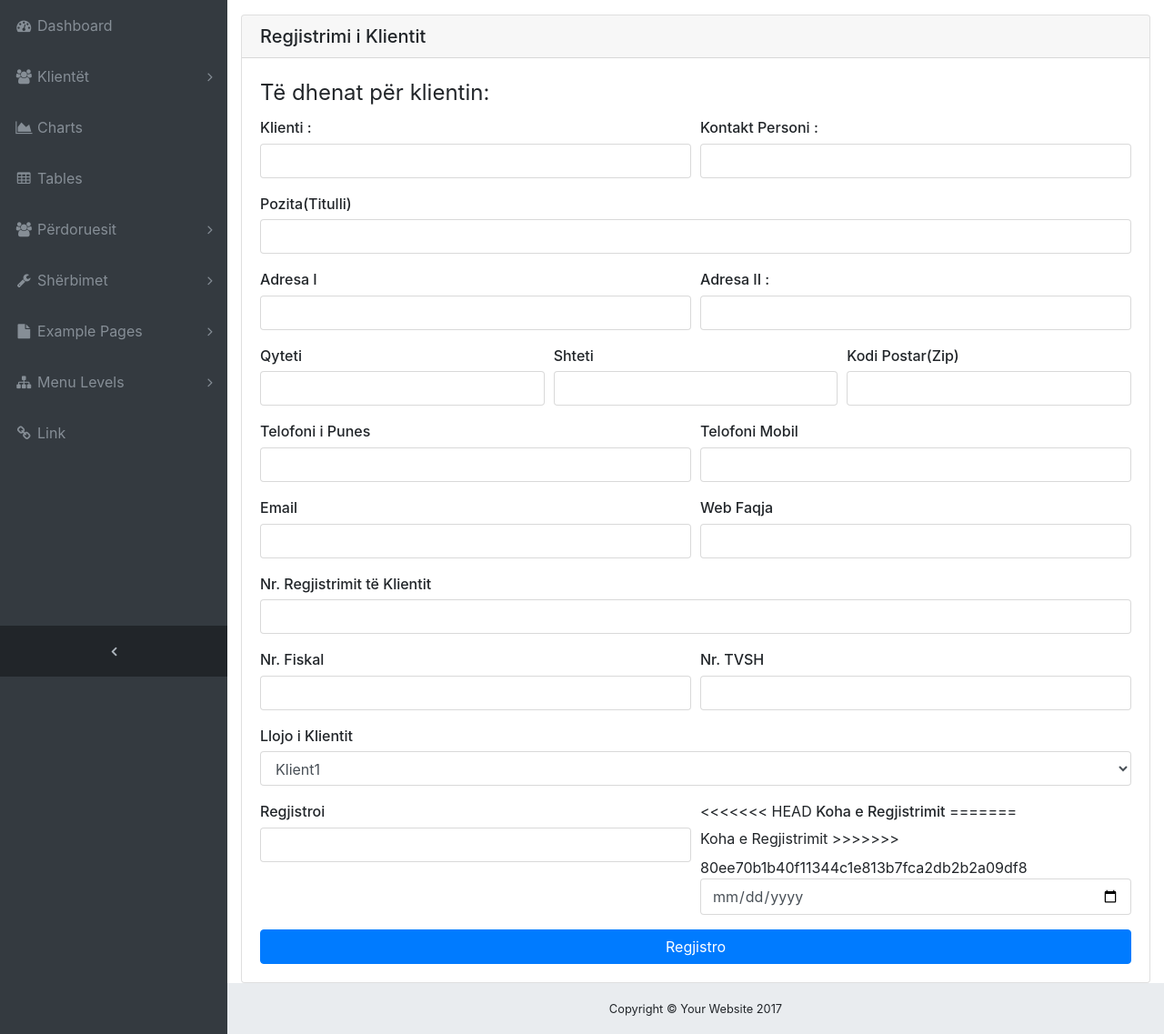
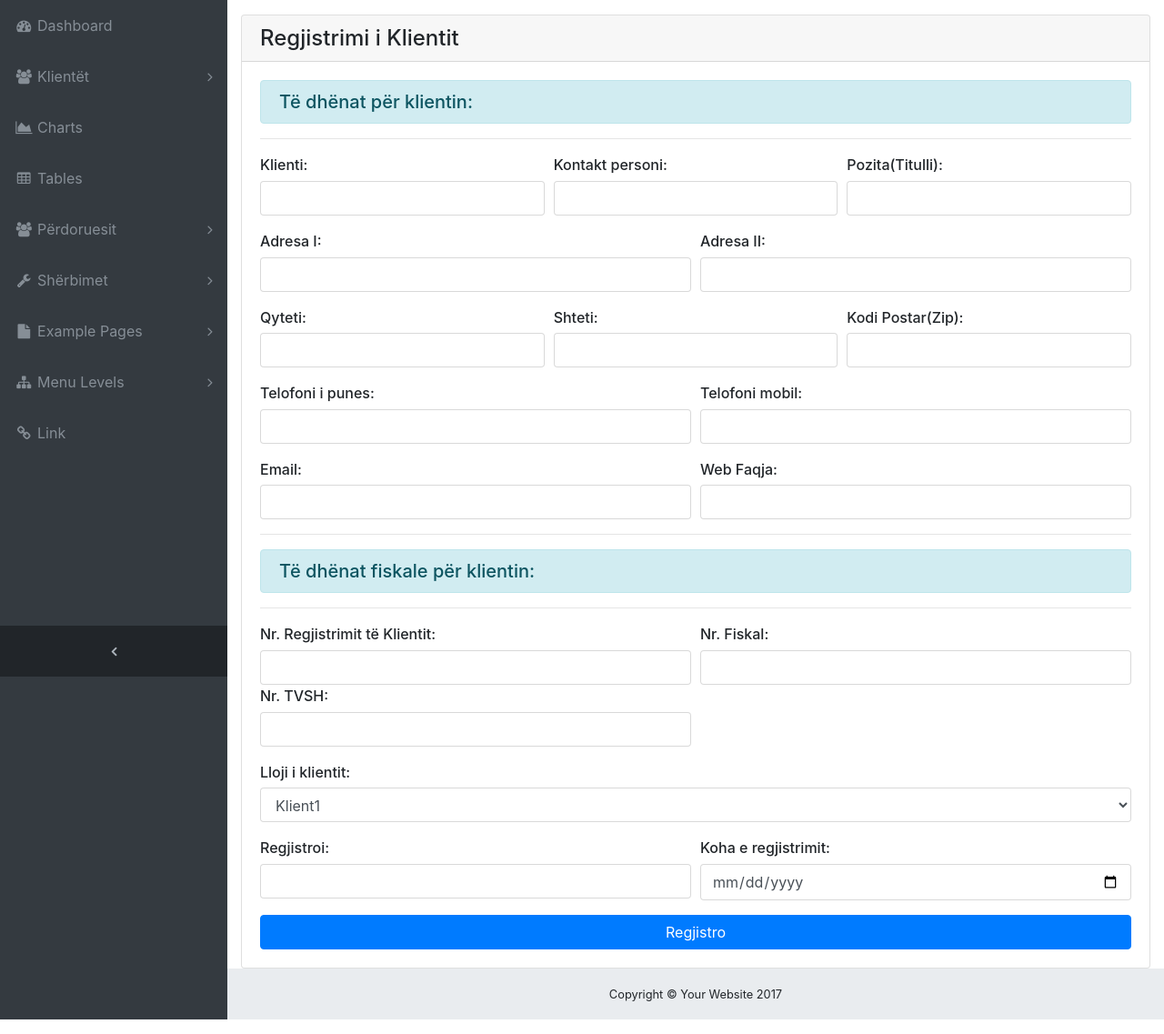
Before and after one commit to burimavdiu/minifinance, a PHP site: page /admin/clients.php?source=add_client in a window 1280 px wide. Shown: the part 56-1193 px from the top of the page at 91% size. Run offline with PHP 8.4, Linux system fonts and the light colour scheme.

Commit message:
modifikimi i fores se sherbimeve

```diff
--- a/admin/css/sb-admin.css
+++ b/admin/css/sb-admin.css
@@ -55,6 +55,8 @@ body.fixed-nav {
 .teksti {
 	 font-weight: bold;
 }
+
+
 #mainNav .navbar-collapse {
   overflow: auto;
   max-height: 75vh; }
--- a/admin/includes/add_client.php
+++ b/admin/includes/add_client.php
@@ -12,35 +12,36 @@
   ?>
     <div class="card  mx-auto mt-30">
 
-      <div class="card-header h5">Regjistrimi i Klientit</div>
+      <div class="card-header h4">Regjistrimi i Klientit</div>
       <div class="card-body">
         <form method="post">
-			 <fieldset>
-				<legend>Të dhenat për klientin:</legend>
+			<h5 class="alert alert-info">Të dhënat për klientin:</h5>
+			<hr>
 		  <div class="form-group">
             <div class="form-row">
-              <div class="col-md-6">
-                <label class="h6" for="client">Klienti : </label>
+              <div class="col-md-4">
+                <label class="h6" for="client">Klienti: </label>
                 <input name="client" class="form-control" id="client" type="text" aria-describedby="clientHelp">
               </div>
-              <div class="col-md-6">
-                <label class="h6" for="contactPerson">Kontakt Personi  : </label>
+              <div class="col-md-4">
+                <label class="h6" for="contactPerson">Kontakt personi: </label>
                 <input name="contactPerson" class="form-control" id="contactPerson" type="text" aria-describedby="contactPersonHelp">
+              </div>
+			   <div class="col-md-4">
+                <label class="h6" for="position">Pozita(Titulli): </label>
+                <input name="position" class="form-control" id="position" type="text" aria-describedby="positionHelp">
               </div>
             </div>
           </div>
-            <div class="form-group">
-            <label class="h6" for="position">Pozita(Titulli)</label>
-              <input name="position" class="form-control" id="position" type="text" aria-describedby="positionHelp">
-          </div>
+
           <div class="form-group">
             <div class="form-row">
               <div class="col-md-6">
-                <label class="h6" for="firstAddress">Adresa I </label>
+                <label class="h6" for="firstAddress">Adresa I:</label>
                 <input name="firstAddress" class="form-control" id="firstAddress" type="text" aria-describedby="firstAddressHelp">
               </div>
               <div class="col-md-6">
-                <label class="h6" for="secondAddress">Adresa II  : </label>
+                <label class="h6" for="secondAddress">Adresa II: </label>
                 <input name="secondAddress" class="form-control" id="secondAddress" type="text" aria-describedby="secondAddressHelp">
               </div>
             </div>
@@ -48,15 +49,15 @@
             <div class="form-group">
                 <div class="form-row">
               <div class="col-md-4">
-                <label class="h6" for="city">Qyteti</label>
+                <label class="h6" for="city">Qyteti:</label>
                 <input name="city" class="form-control" id="city" type="text" aria-describedby="cityHelp">
               </div>
               <div class="col-md-4">
-                <label class="h6" for="state">Shteti</label>
+                <label class="h6" for="state">Shteti:</label>
                 <input name="state" class="form-control" id="state" type="text" aria-describedby="stateHelp">
               </div>
                 <div class="col-md-4">
-                    <label class="h6" for="zip">Kodi Postar(Zip)</label>
+                    <label class="h6" for="zip">Kodi Postar(Zip):</label>
                     <input name="zip" class="form-control" id="lzip" type="text" aria-describedby="zipHelp">
               </div>
             </div>
@@ -64,11 +65,11 @@
         <div class="form-group">
             <div class="form-row">
               <div class="col-md-6">
-                <label class="h6" for="phone">Telofoni i Punes</label>
+                <label class="h6" for="phone">Telofoni i punes:</label>
                 <input name="phone" class="form-control" id="phone" type="phone">
               </div>
               <div class="col-md-6">
-                <label class="h6" for="mobPhone">Telofoni Mobil</label>
+                <label class="h6" for="mobPhone">Telofoni mobil:</label>
                 <input name="mobPhone" class="form-control" id="mobPhone" type="text">
               </div>
             </div>
@@ -76,35 +77,38 @@
              <div class="form-group">
                 <div class="form-row">
               <div class="col-md-6">
-                <label class="h6" for="email">Email</label>
+                <label class="h6" for="email">Email:</label>
                 <input name="email" class="form-control" id="email" type="email">
               </div>
               <div class="col-md-6">
-                <label class="h6" for="web">Web Faqja</label>
+                <label class="h6" for="web">Web Faqja:</label>
                 <input name="web" class="form-control" id="web" type="web">
               </div>
             </div>
             </div>
-			</fieldset>
-		  <div class="form-group">
-            <label class="h6" for="clientRegistrationNo">Nr. Regjistrimit të Klientit</label>
-            <input name="clientRegistrationNo" class="form-control" id="clientRegistrationNo" type="text" aria-describedby="telefoniHelp" >
-          </div>
+			<hr>
+			<h5 class="alert alert-info" >Të dhënat fiskale për klientin:</h5>
+			<hr>
 
           <div class="form-group">
-                <div class="form-row">
+               <div class="form-row">
+				 <div class="col-md-6">
+              <label class="h6" for="clientRegistrationNo">Nr. Regjistrimit të Klientit:</label>
+            <input name="clientRegistrationNo" class="form-control" id="clientRegistrationNo" type="text" aria-describedby="telefoniHelp" >
+              </div>
               <div class="col-md-6">
-                <label class="h6" for="fiscalNo">Nr. Fiskal</label>
+                <label class="h6" for="fiscalNo">Nr. Fiskal:</label>
                 <input name="fiscalNo" class="form-control" id="fiscalNo" type="text">
               </div>
               <div class="col-md-6">
-                <label class="h6" for="vatNo">Nr. TVSH</label>
+                <label class="h6" for="vatNo">Nr. TVSH:</label>
                 <input name="vatNo" class="form-control" id="vatNo" type="text">
               </div>
+
             </div>
             </div>
             <div class="form-group">
-            <label class="h6" for="clientType">Llojo i Klientit</label>
+            <label class="h6" for="clientType">Lloji i klientit:</label>
                 <select name="clientType" class="form-control"  id="clientType">
                     <option>Klient1</option>
                 </select>
@@ -112,15 +116,11 @@
           <div class="form-group">
             <div class="form-row">
               <div class="col-md-6">
-                <label  class="h6" for="registrar">Regjistroi</label>
+                <label  class="h6" for="registrar">Regjistroi:</label>
                 <input name="registrar" class="form-control" id="registrar" type="text">
               </div>
               <div class="col-md-6">
-<<<<<<< HEAD
-                <label class="h6" for="date">Koha e Regjistrimit</label>
-=======
-                <label for="date">Koha e Regjistrimit</label>
->>>>>>> 80ee70b1b40f11344c1e813b7fca2db2b2a09df8
+                <label class="h6" for="date">Koha e regjistrimit:</label>
                 <input name="date" class="form-control" id="date" type="date">
               </div>
             </div>
--- a/admin/includes/navigation.php
+++ b/admin/includes/navigation.php
@@ -61,9 +61,7 @@
               <a href="services.php">Lista e shërbimeve</a>
             </li>
             <li>
-
-              <a href="services.php?source=add_service">Shto shërbim </a>
-
+              <a href="services.php?source=add_service">Shto shërbim</a>
             </li>
           </ul>
         </li>
```
Also changed, not shown: admin/includes/add_service.php (+7 -7 lines), admin/includes/add_user.php (+9 -9 lines), admin/includes/view_all_services.php (+8 -0 lines), includes/login.php (+9 -1 lines).
